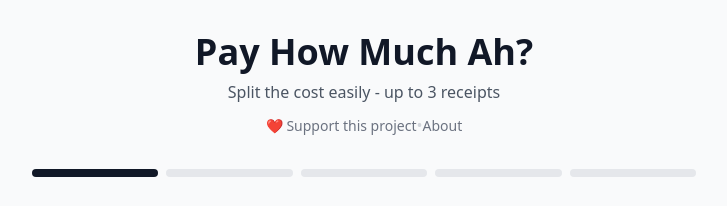
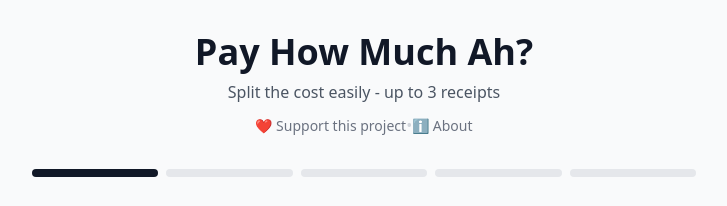
Before and after one commit to isthismyniche/how-much-ah, a React (Vite) app: page / in a window 1280 px wide. Shown: the top 206 px of the page, without its empty margins (276-1003 px from the left). Built offline with nearby package versions, Linux system fonts and the light colour scheme.

Commit message:
edited UI for about button

```diff
--- a/src/App.tsx
+++ b/src/App.tsx
@@ -731,7 +731,7 @@ export default function App() {
             onClick={() => setShowAboutModal(true)}
             className="text-sm text-gray-500 hover:text-gray-700 transition"
           >
-            About
+            ℹ️ About
           </button>
         </div>
 
```
